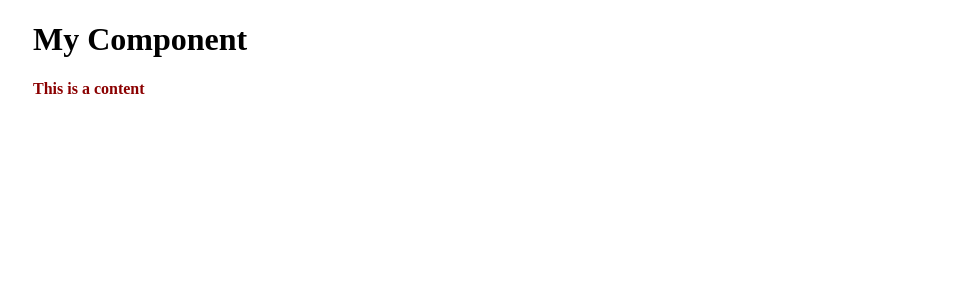
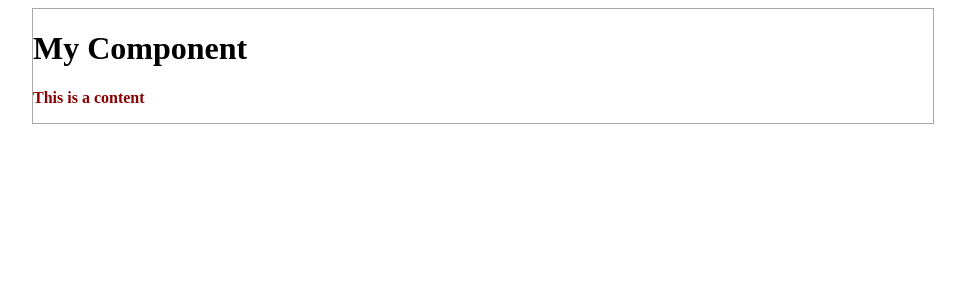
Before and after one commit to Akkenar/CSS-Split-Example, a React app: page / in a window 1280 px wide. Shown: the top 300 px of the page, without its empty margins (157-1122 px from the left). Built offline with nearby package versions, Linux system fonts and the light colour scheme.

Commit message:
Extract the critical CSS in a dedicated file

```diff
--- a/package.json
+++ b/package.json
@@ -15,9 +15,12 @@
     "babel-preset-env": "1.6.1",
     "babel-preset-react": "6.24.1",
     "css-loader": "0.28.11",
+    "extract-text-webpack-plugin": "4.0.0-beta.0",
     "html-webpack-plugin": "3.0.6",
+    "ignore-loader": "0.1.2",
     "mini-css-extract-plugin": "0.2.0",
     "node-sass": "4.7.2",
+    "null-loader": "0.1.1",
     "path": "0.12.7",
     "prettier": "1.11.1",
     "react": "16.2.0",
--- /dev/null
+++ b/src/App.critical.scss
@@ -0,0 +1,3 @@
+.App {
+  border: 1px solid darkgray;
+}
--- a/src/App.jsx
+++ b/src/App.jsx
@@ -1,5 +1,6 @@
 import React from 'react';
 
+import './App.critical.scss';
 import './App.scss';
 
 class App extends React.Component {
--- a/webpack.config.babel.js
+++ b/webpack.config.babel.js
@@ -1,6 +1,12 @@
 import path from 'path';
 import MiniCssExtractPlugin from 'mini-css-extract-plugin';
+import ExtractTextPlugin from 'extract-text-webpack-plugin';
 import HtmlWebpackPlugin from 'html-webpack-plugin';
+
+const criticalCss = new ExtractTextPlugin({
+  filename: '[name].critical.css',
+  allChunks: true,
+});
 
 export default {
   mode: 'development',
@@ -10,8 +16,8 @@ export default {
 
   output: {
     path: path.join(__dirname, 'target', 'build'),
-    filename: '[name].[hash].js',
-    chunkFilename: '[name].[hash].js',
+    filename: '[name].js',
+    chunkFilename: '[name].js',
   },
 
   resolve: {
@@ -26,7 +32,12 @@ export default {
         use: ['babel-loader?cacheDirectory'],
       },
       {
-        test: /\.scss$/,
+        test: /\.critical\.scss$/,
+        use: criticalCss.extract(['css-loader', 'sass-loader']),
+      },
+      {
+        test: /(?!\.critical)\.scss$/,
+        exclude: /critical/,
         use: [MiniCssExtractPlugin.loader, 'css-loader', 'sass-loader'],
       },
     ],
@@ -34,9 +45,10 @@ export default {
 
   plugins: [
     new MiniCssExtractPlugin({
-      filename: '[name].[hash].css',
-      chunkFilename: '[name].[hash].css',
+      filename: '[name].css',
+      chunkFilename: '[name].css',
     }),
+    criticalCss,
     new HtmlWebpackPlugin({
       minify: {
         collapseWhitespace: true,
```
